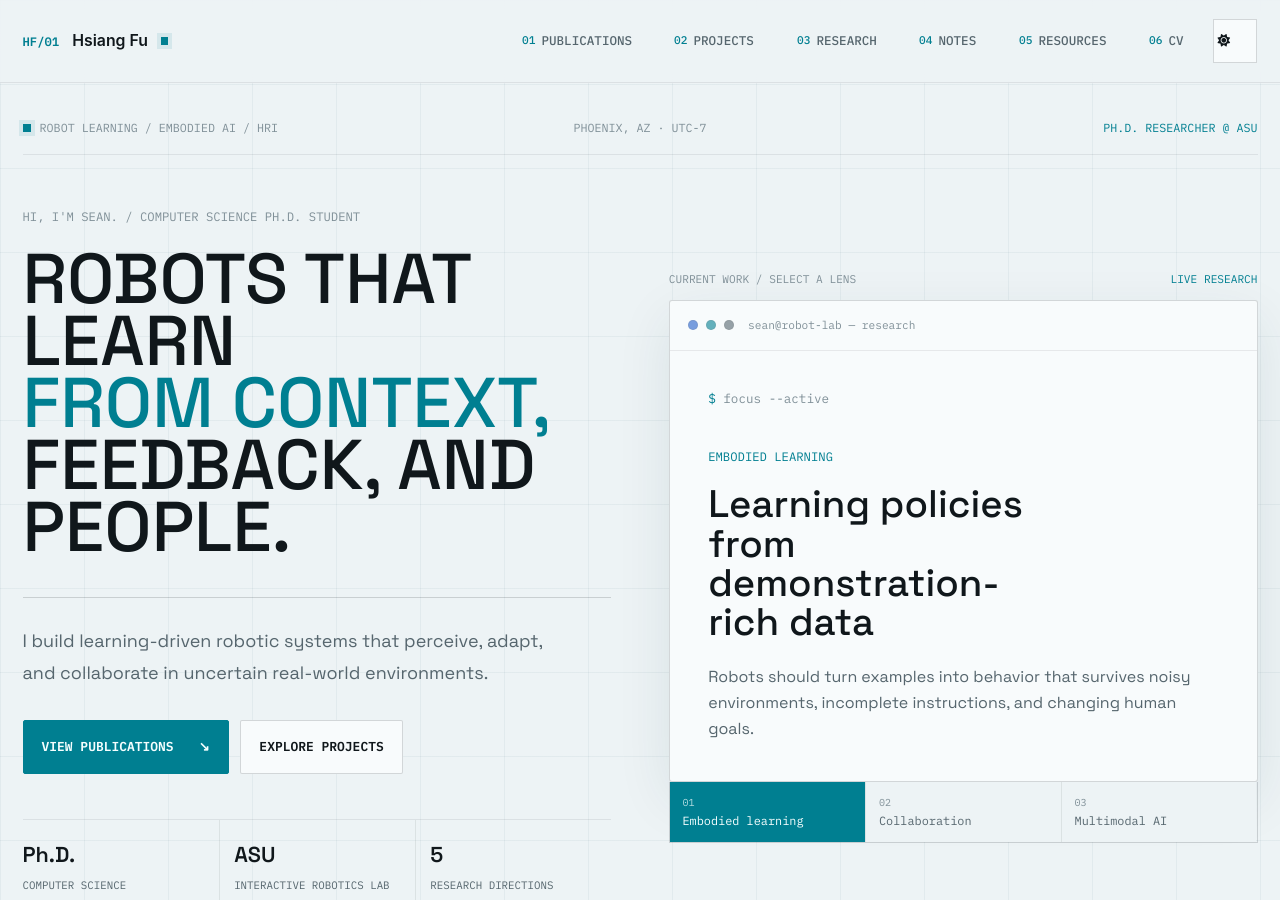
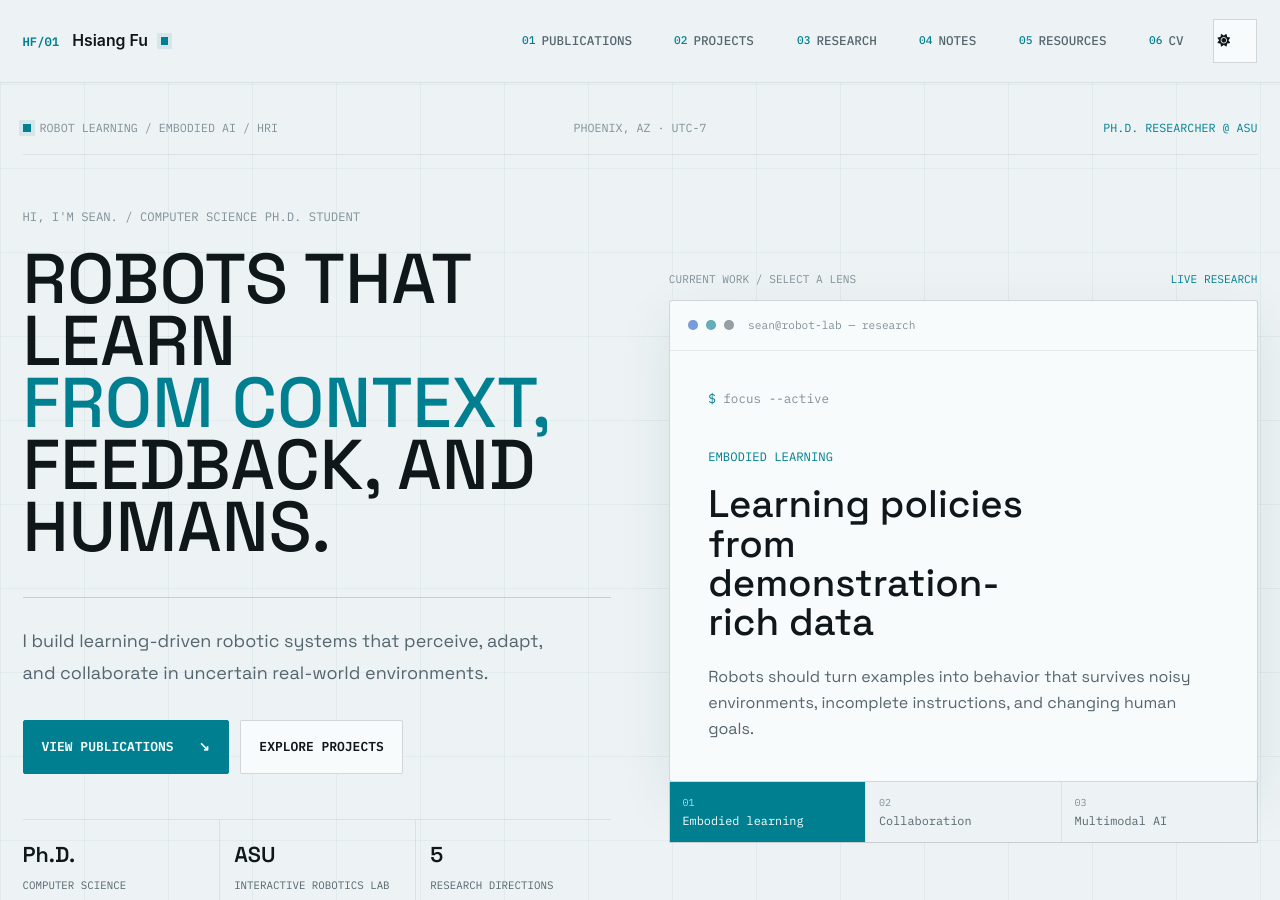
Before and after one commit to hsiang-fu/hsiang-fu.github.io, a Jekyll site: the page built from _pages/about.md, in a window 1280 px wide and 900 px high. Built offline with Jekyll 4.4.1, drawn with Linux system fonts in a browser that asks for light colours; a script that is not in the unit is left out.

Commit message:
Update homepage hero statement

```diff
--- a/_pages/about.md
+++ b/_pages/about.md
@@ -17,7 +17,7 @@ redirect_from:
 
     <div class="signal-hero__headline">
       <p class="signal-kicker">Hi, I'm Sean. / Computer Science Ph.D. student</p>
-      <h1 id="home-title">ROBOTS THAT LEARN<br><span>FROM CONTEXT,</span><br>FEEDBACK, AND PEOPLE.</h1>
+      <h1 id="home-title">ROBOTS THAT LEARN<br><span>FROM CONTEXT,</span><br>FEEDBACK, AND HUMANS.</h1>
     </div>
 
     <div class="signal-hero__lower">
```
